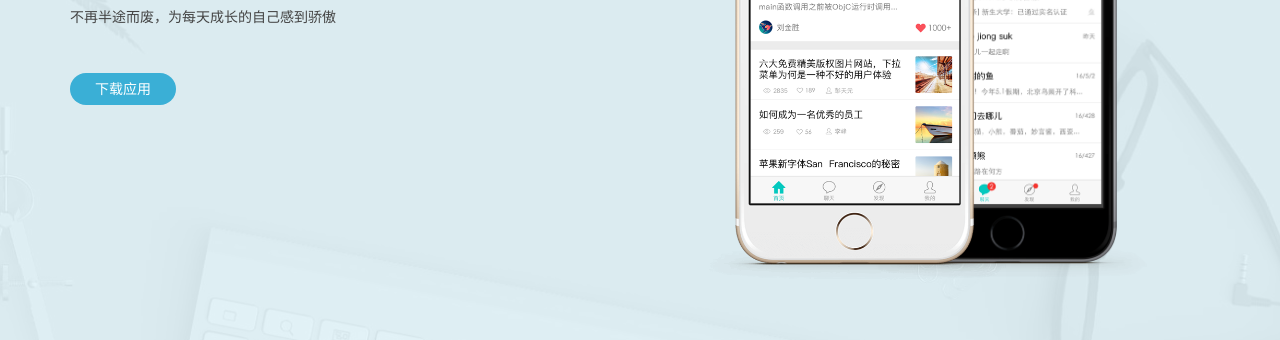
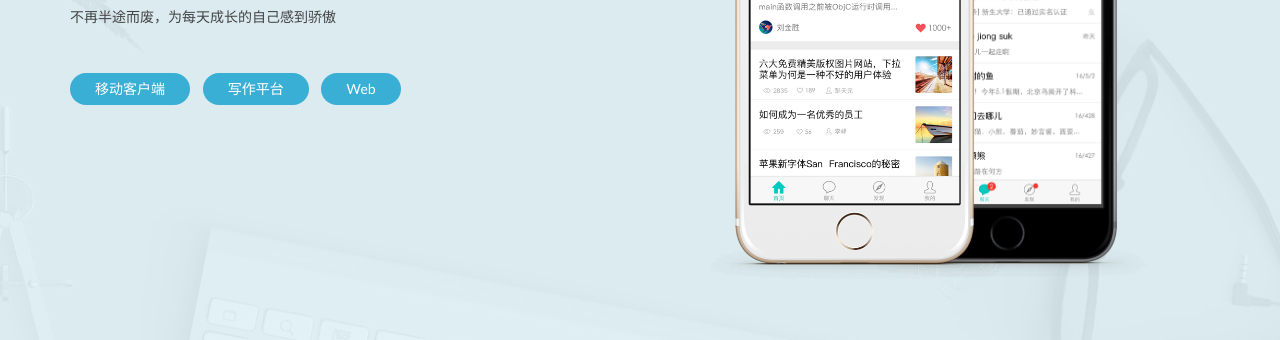
Before and after one commit to lisongjian/xinshengdaxue.com, a plain HTML site: page index.html in a window 1280 px wide. Shown: the part 460-800 px from the top of the page. Drawn offline with Linux system fonts and the light colour scheme.

Commit message:
首页添加写作平台 下载分项优化

```diff
--- a/index.html
+++ b/index.html
@@ -140,7 +140,9 @@
 
           <!-- Button -->
           <div class="wrapper-v-lg">
-            <a href="#download" class="btn btn-color smooth-scroll" role="button">下载应用</a>
+            <a href="#download" class="btn btn-color smooth-scroll" role="button">移动客户端</a>
+            <a href="http://post.xinshengdaxue.com/" target="_blank" class="btn btn-color smooth-scroll" role="button">写作平台</a>
+            <a href="http://web.xinshengdaxue.com/" target="_blank" class="btn btn-color smooth-scroll">Web</a>
           </div>
           <!-- /End Button -->
 
@@ -448,8 +450,6 @@
             <i class="fa fa-apple"></i>iOS</a>
           <a href="http://api-saas.tinfinite.com/app/xinshengdaxue/android" class="btn btn-color smooth-scroll">
             <i class="fa fa-android"></i>Android</a>
-          <a href="http://web.xinshengdaxue.com/" class="btn btn-color smooth-scroll">
-            <i class="fa fa-chrome"></i>Web</a>
         </div>
         <!-- /End Buttons -->
 
```
